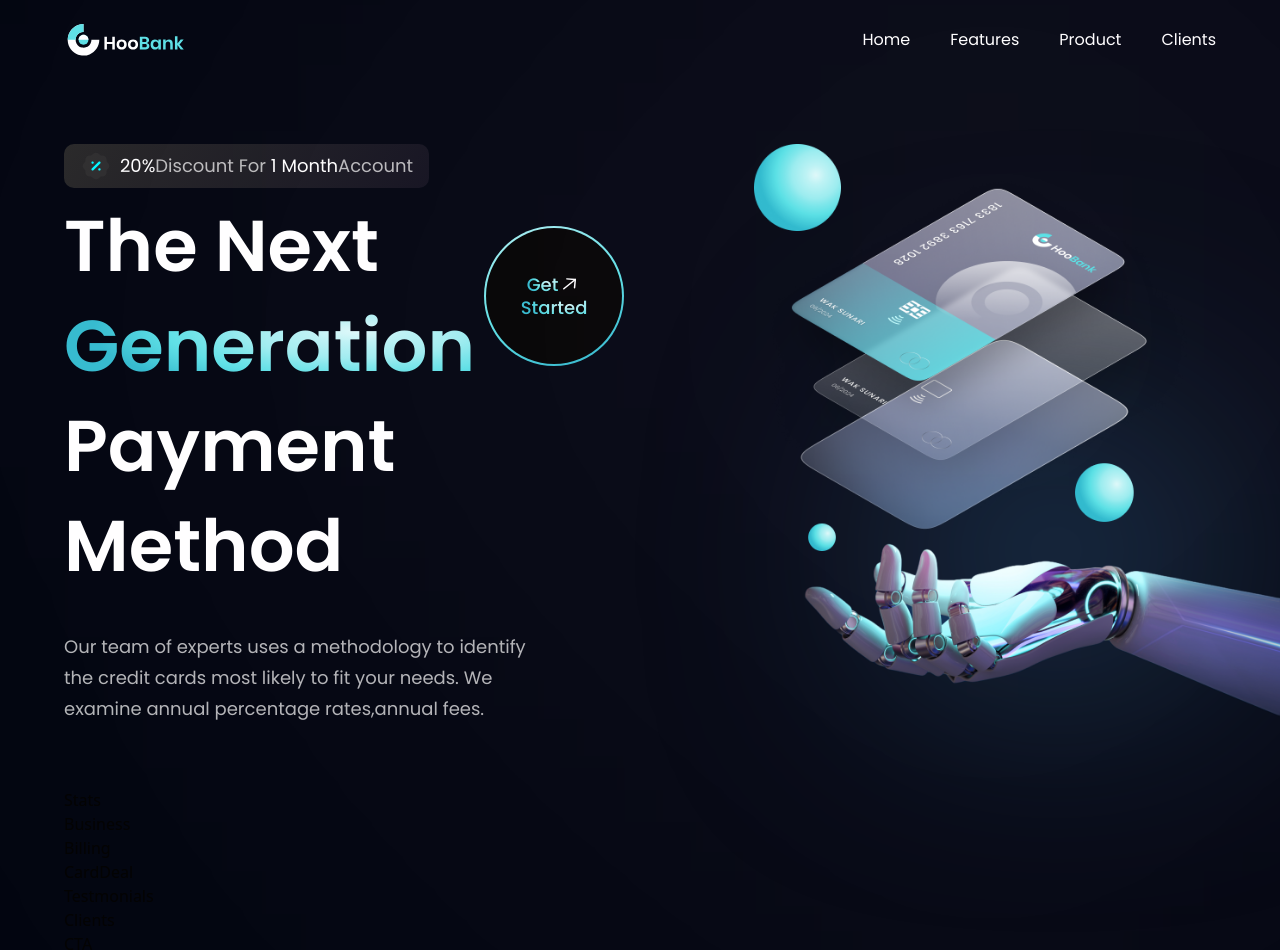
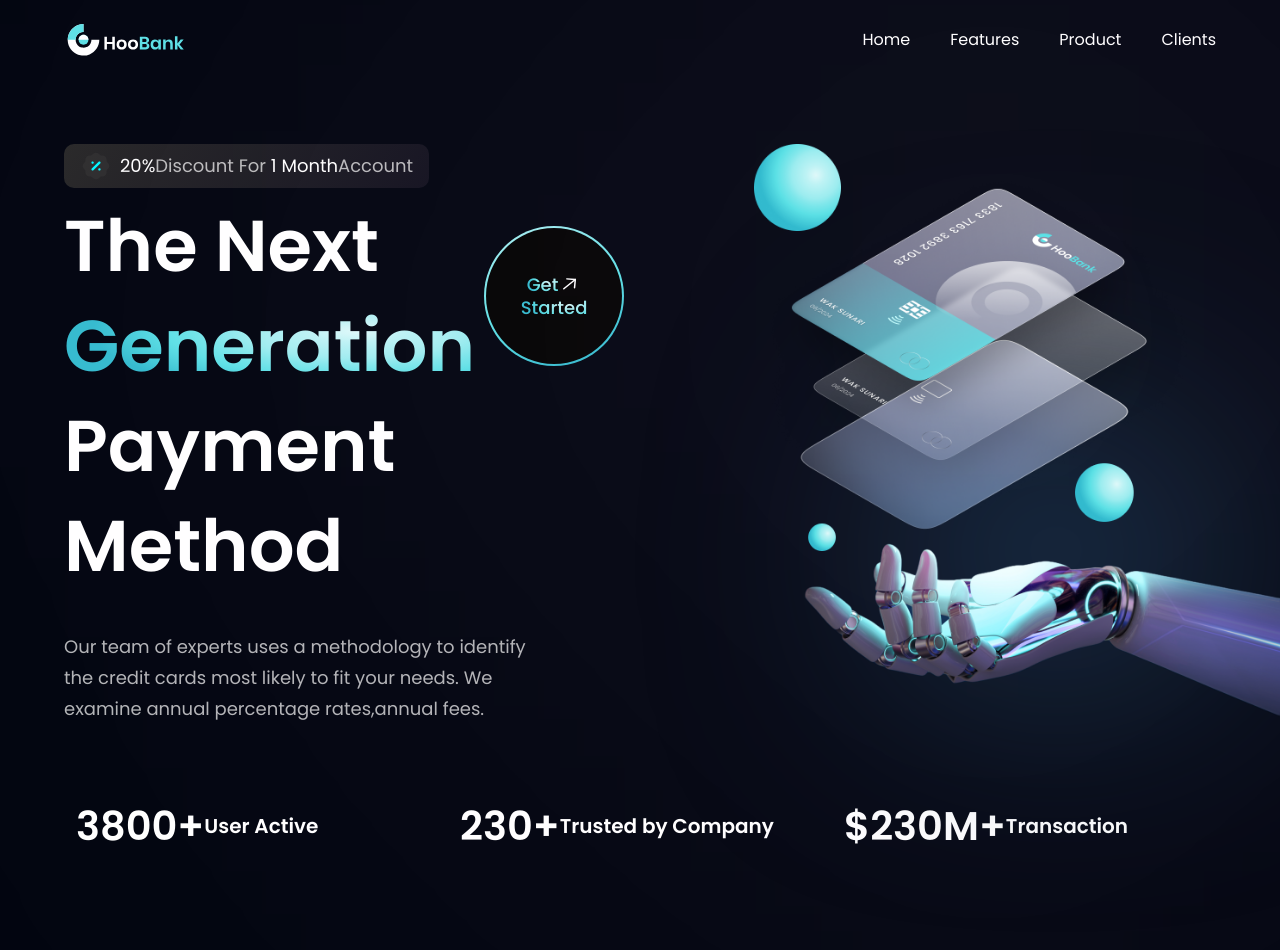
Before and after one commit to Hiralvala/bank_modern_app_reactJS_Tailwindcss, a React (Vite) app: page / in a window 1280 px wide. Shown: the top 950 px of the page. Built offline with nearby package versions, Linux system fonts and the light colour scheme.

Commit message:
State part is completed

```diff
--- a/src/components/Stats.jsx
+++ b/src/components/Stats.jsx
@@ -1,8 +1,16 @@
-import React from 'react'
+import { stats } from '../constants'
+import styles from '../style'
 
 const Stats = () => {
   return (
-    <div>Stats</div>
+    <section className={`${styles.flexCenter} flex-row flex-wrap sm:mb-20 mb-6`}>
+      {stats.map((stat)=>(
+        <div key={stat.id} className={`flex-1 flex justify-start items-center flex-row m-3`}>
+          <h4 className='font-poppins font-semibold xs:text-[40px] text-[30px] xs:leading-[53px] leading-[43px] text-white'>{stat.value}</h4>
+          <p className='font-poppins font-semibold xs:text-[20px] text-[30px] xs:leading-[53px] leading-[43px] text-white'>{stat.title}</p>
+        </div>
+      ))}
+    </section>
   )
 }
 
```
